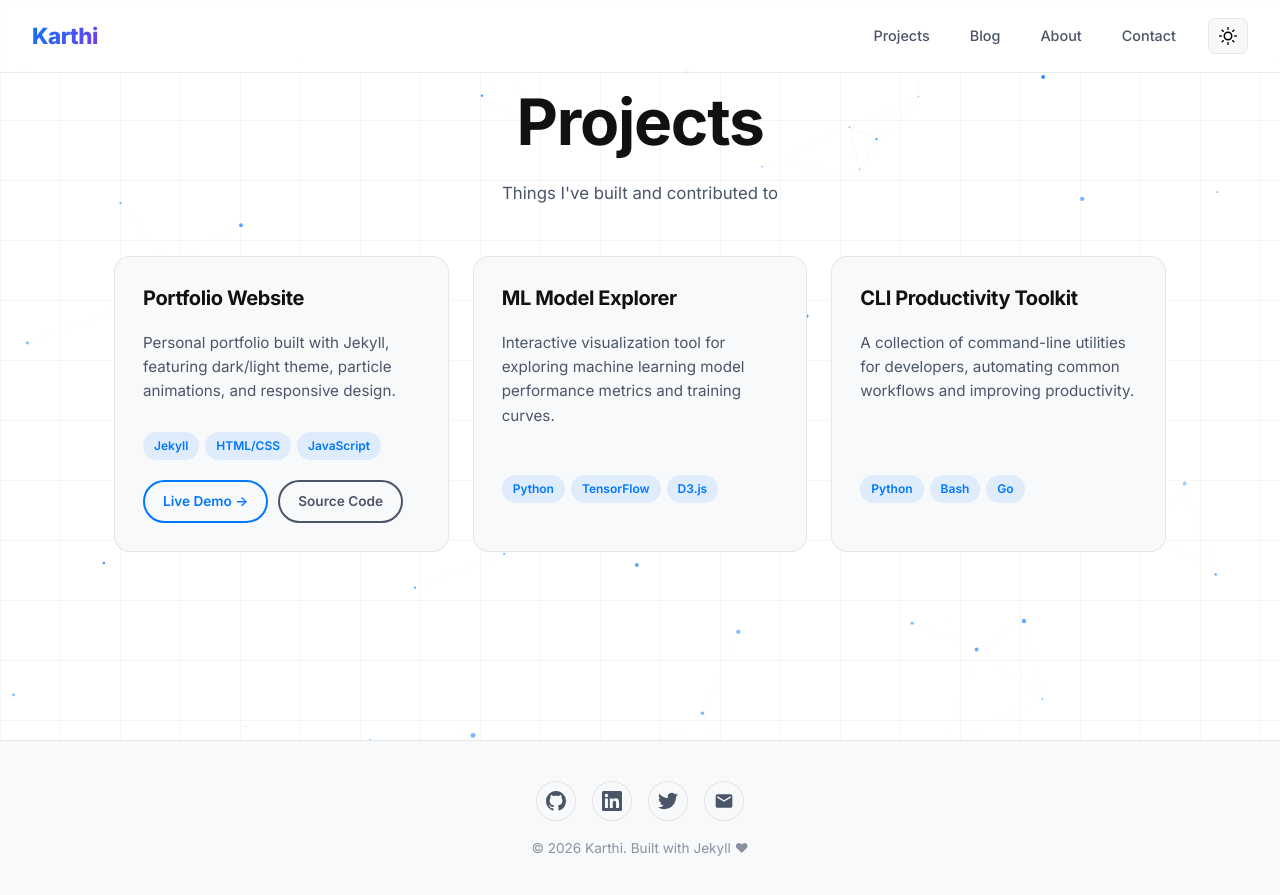
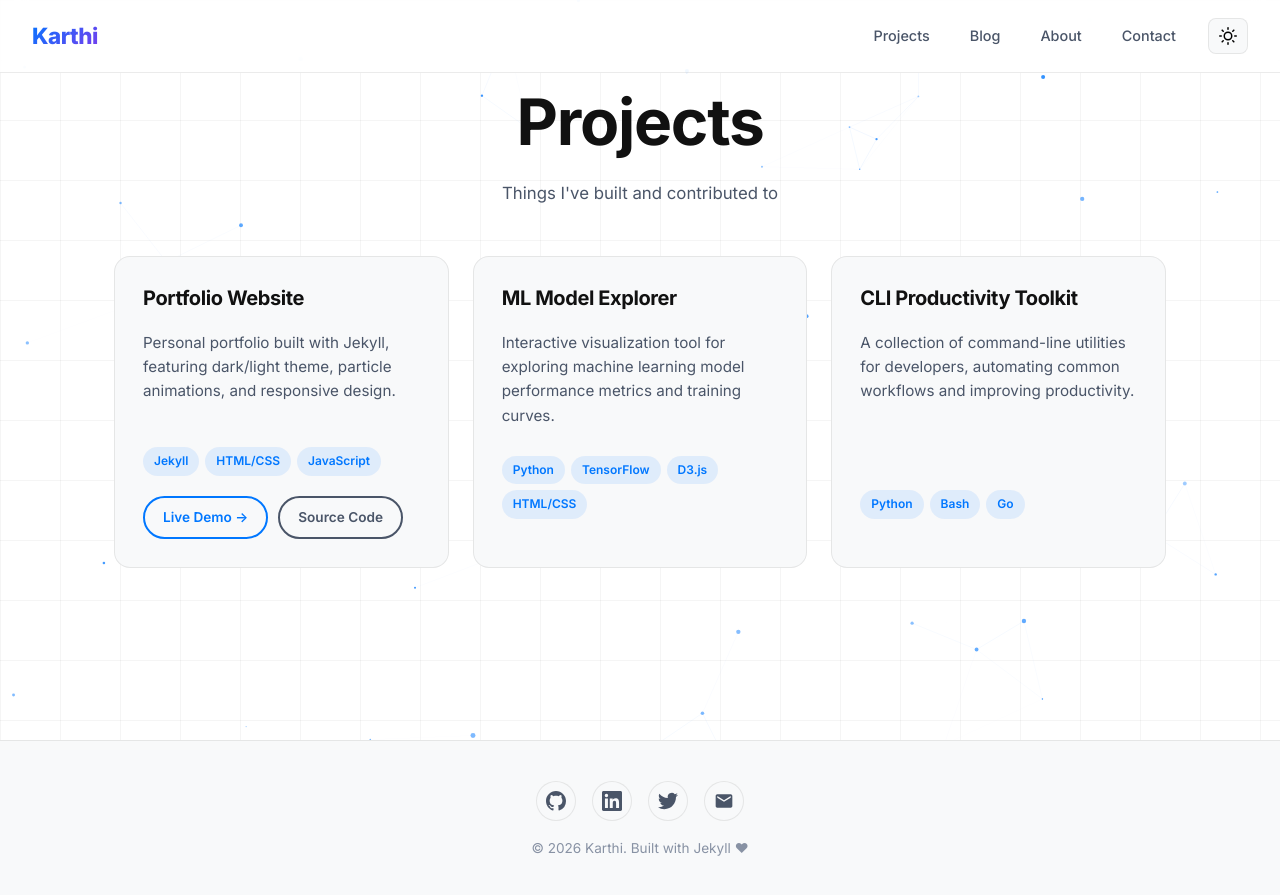
Before and after one commit to KarthigeyanN/KarthigeyanN.github.io, a Jekyll site: the page built from projects.md, in a window 1280 px wide. Shown: the top 895 px of the page. Built offline with Jekyll 4.4.1, drawn with Linux system fonts in a browser that asks for light colours.

```diff
--- a/_data/projects.yml
+++ b/_data/projects.yml
@@ -13,6 +13,7 @@
     - Python
     - TensorFlow
     - D3.js
+    - HTML/CSS
   demo_url: "#"
   source_url: "#"
 
```
